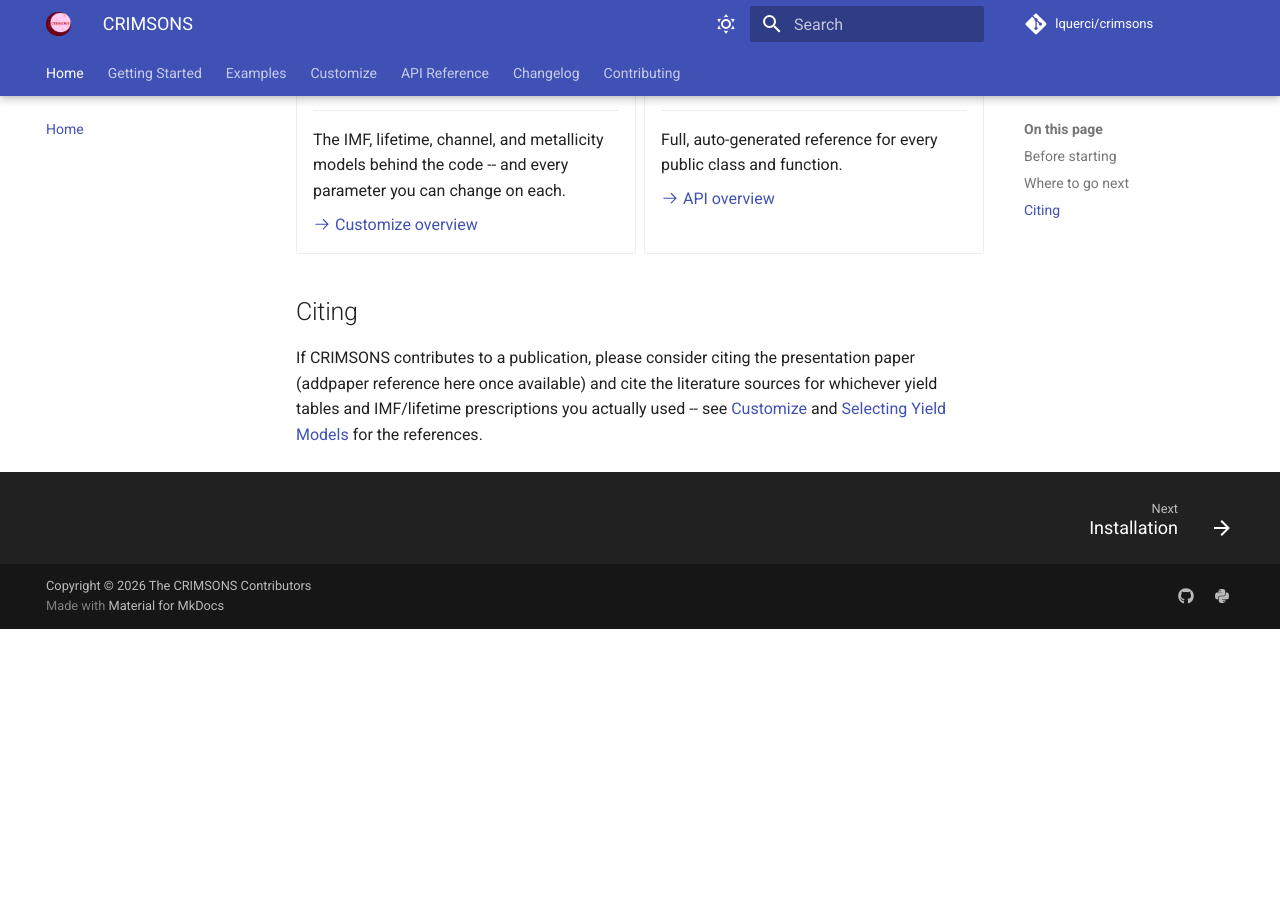
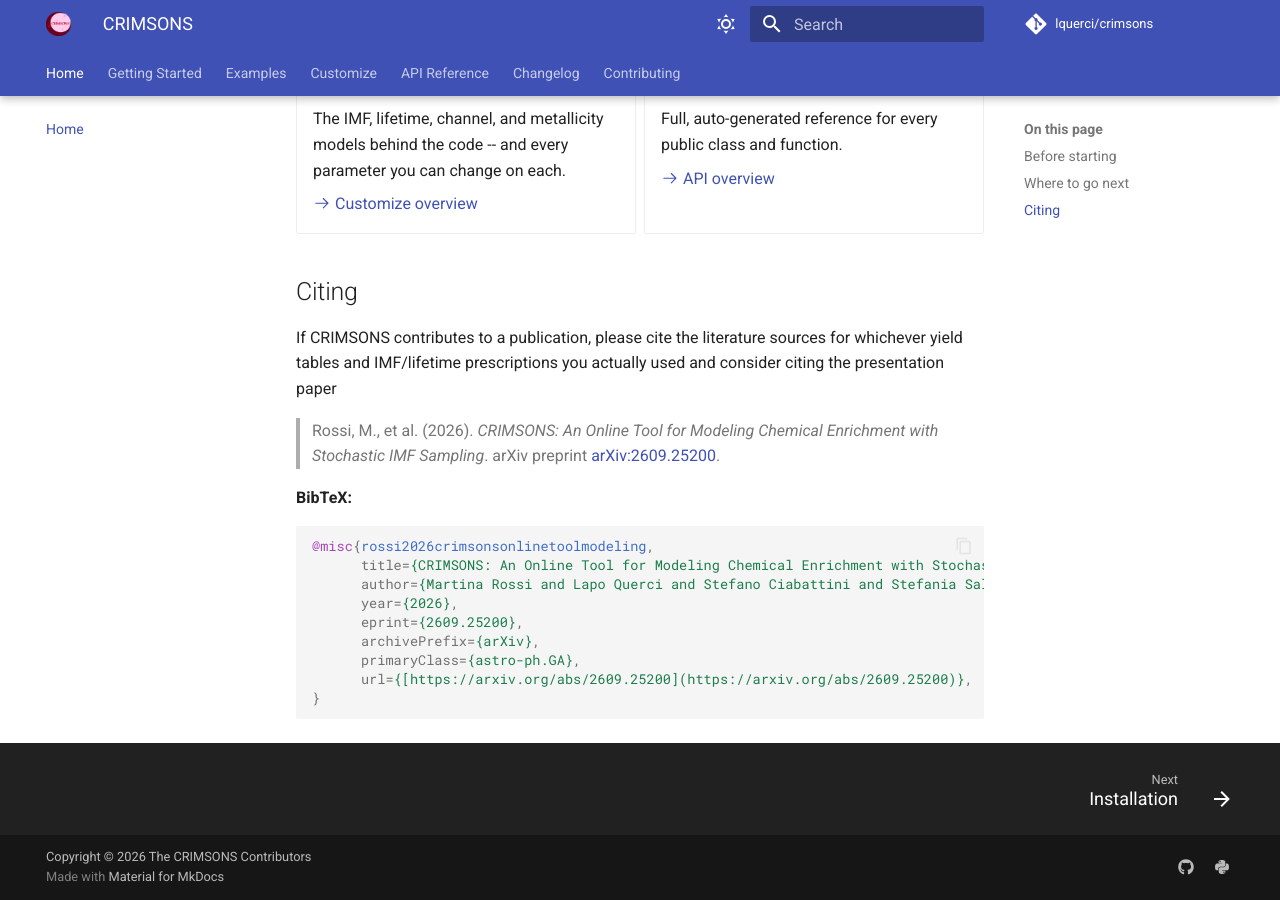
Before and after one commit to lquerci/crimsons, an MkDocs documentation site: the page built from docs/index.md, in a window 1280 px wide and 900 px high, scrolled down 1211 px. Built offline with MkDocs 1.6.1 and Material for MkDocs 9.7.7, drawn with Linux system fonts in a browser that asks for light colours; comment, search, counter and statistics services are not loaded; before the commit the page ends 1840 px from its top, so only the background shows below that; some of the changed text lies outside the part shown.

Commit message:
updated arxiv citation

````diff
--- a/docs/index.md
+++ b/docs/index.md
@@ -9,8 +9,7 @@
 
 
 !!! warning "Current status: under development"
-    This Python package is currently under development.
-    You can already read the documentation and try install it from source, but please bear in mind that things might be unstable and untested. A more stable version of CRIMSONS can be found as web-based version of the [CRIMSONS tool](https://martina-rossi.it/crimsons.html){: target="_blank" }. Thanks for your patience.
+    This Python package is currently under development and things might be unstable and untested. A more stable version of CRIMSONS can be found as web-based version of the [CRIMSONS tool](https://martina-rossi.it/crimsons.html){: target="_blank" }. Thanks for your patience.
 
 
 CRIMSONS is a tool for modelling the chemical enrichment and energy feedback from a single stellar population of Population III or Population II/I stars. It performs a stochastic sampling of the Initial Mass Function (IMF) and evolves the individual stars with four chemical enrichment channels: Supernovae type II (SNII) and Ia (SNIa), Asymptotic Giant Branch (AGB), and pair instability supernovae (PISN). The tool is distributed in two forms: an online tool version  that can be found at [CRIMSONS tool](https://martina-rossi.it/crimsons.html){: target="_blank" } and a Python package. This is the documentation page for the Python package.
@@ -70,8 +69,19 @@
 
 ## Citing
 
-If CRIMSONS contributes to a publication, please consider citing the
-presentation paper (addpaper reference here once available) and cite the
-literature sources for whichever yield tables and IMF/lifetime
-prescriptions you actually used -- see [Customize](customize/index.md) and
-[Selecting Yield Models](examples/yield-models.md) for the references.
+If CRIMSONS contributes to a publication, please cite  the literature sources for whichever yield tables and IMF/lifetime prescriptions you actually used and  consider citing the
+presentation paper
+> Rossi, M., et al. (2026). *CRIMSONS: An Online Tool for Modeling Chemical Enrichment with Stochastic IMF Sampling*. arXiv preprint [arXiv:2609.25200](https://arxiv.org/abs/2609.25200).
+
+**BibTeX:**
+```bibtex
+@misc{rossi2026crimsonsonlinetoolmodeling,
+      title={CRIMSONS: An Online Tool for Modeling Chemical Enrichment with Stochastic IMF Sampling},
+      author={Martina Rossi and Lapo Querci and Stefano Ciabattini and Stefania Salvadori and Irene Vanni and Davide Massari and Edoardo Ceccarelli and Donatella Romano and Viola Gelli and Raffaele Pascale and Alice Mori and Elka Rusta and Ioanna Koutsouridou and Ása Skúladóttir and Laura Magrini and Riano Giribaldi and Jose Schiappacasse-Ulloa},
+      year={2026},
+      eprint={2609.25200},
+      archivePrefix={arXiv},
+      primaryClass={astro-ph.GA},
+      url={[https://arxiv.org/abs/2609.25200](https://arxiv.org/abs/2609.25200)},
+}
+```
````
Also changed, not shown: 1 other file.
